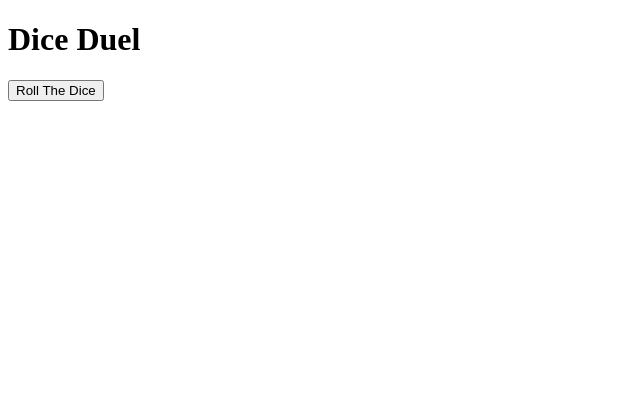
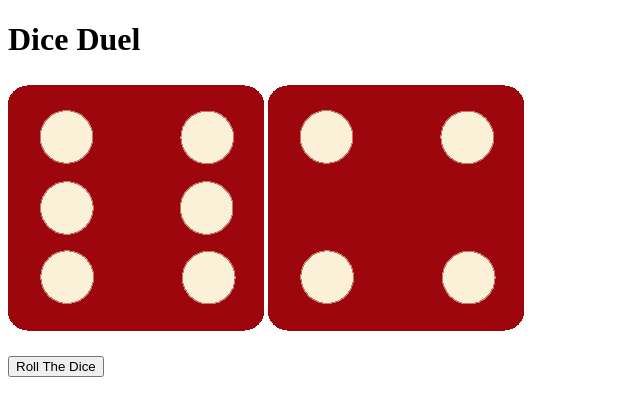
Before and after one commit to marrieetaa/Portfolio, a plain HTML site: page projects/Dice Duel/index.html in a window 1280 px wide. Shown: the whole page, without its empty margins (0-640 px from the left). Drawn offline with Linux system fonts and the light colour scheme.

Commit message:
Created image elments in HTML and used JS to display a corresponding image based on a random number

```diff
--- a/projects/Dice Duel/index.html
+++ b/projects/Dice Duel/index.html
@@ -9,6 +9,10 @@
 <body>
     <div id="dice-container">
     <h1>Dice Duel</h1>
+    <div>
+      <img id="image1">
+      <img id="image2">
+    </div>
     <p id="result-text"></p>
     <button id="dice-button">Roll The Dice</button>
     <script src="script.js"></script>
--- a/projects/Dice Duel/script.js
+++ b/projects/Dice Duel/script.js
@@ -1,2 +1,7 @@
 let randomNum1 = Math.floor(Math.random() * 6) + 1;
 let randomNum2 = Math.floor(Math.random() * 6) + 1;
+
+const image1 = document.getElementById('image1');
+image1.src = 'dicePictures/dice' + randomNum1 + '.png';
+const image2 = document.getElementById('image2');
+image2.src = 'dicePictures/dice' + randomNum2 + '.png';
```
